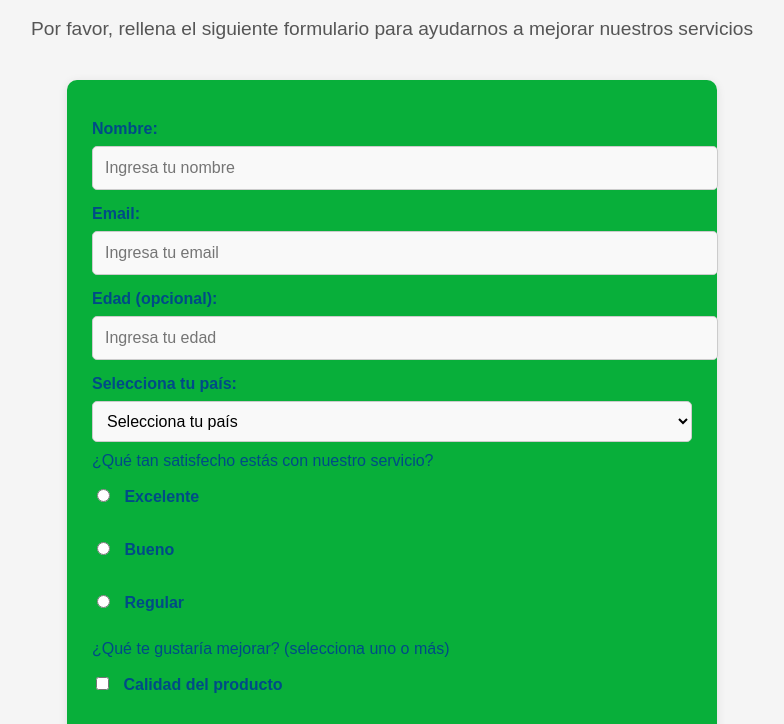
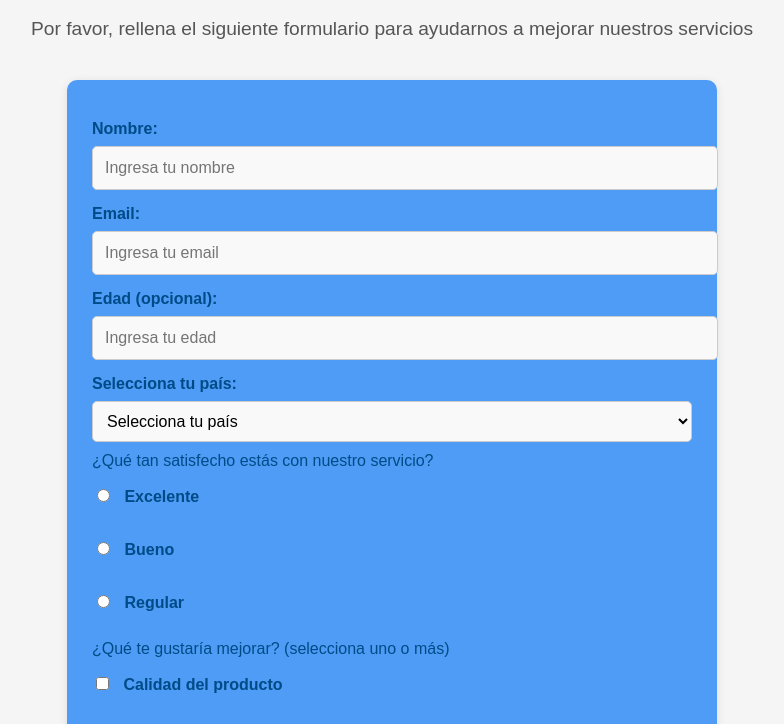
Before and after one commit to COSTOSEBASTIAN/Pagina_Costo, a plain HTML site: page index.html in a window 1280 px wide. Shown: the part 70-794 px from the top of the page, without its empty margins (248-1032 px from the left). Drawn offline with Linux system fonts and the light colour scheme.

Commit message:
cambio_de_color

```diff
--- a/styles.css
+++ b/styles.css
@@ -24,7 +24,7 @@ body {
 
 /* Estilo del formulario */
 form {
-    background-color: #08af3a; /* Blanco para fondo del formulario */
+    background-color: #4e9cf5; /* Blanco para fondo del formulario */
     padding: 25px;
     border-radius: 10px;
     box-shadow: 0 2px 10px rgba(0, 0, 0, 0.1); /* Sombra suave para un toque elegante */
```
